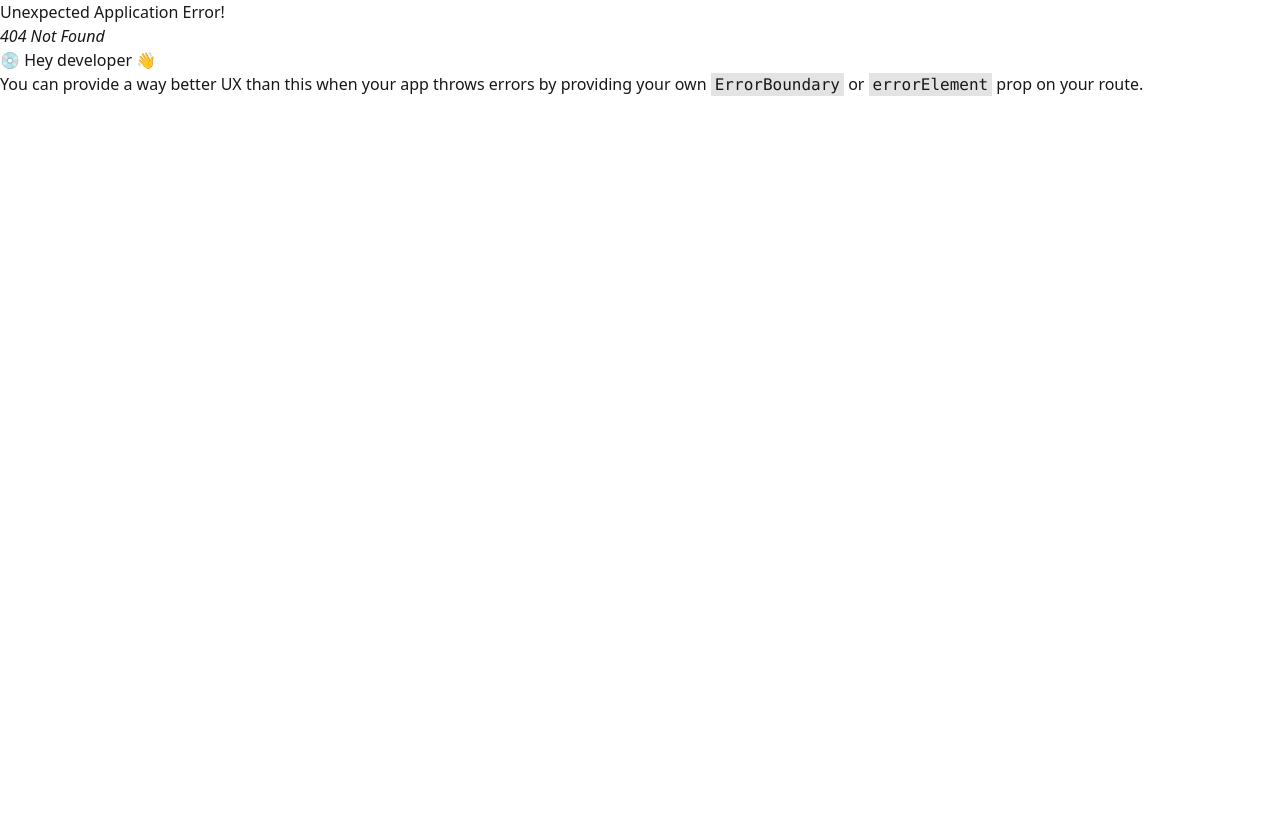
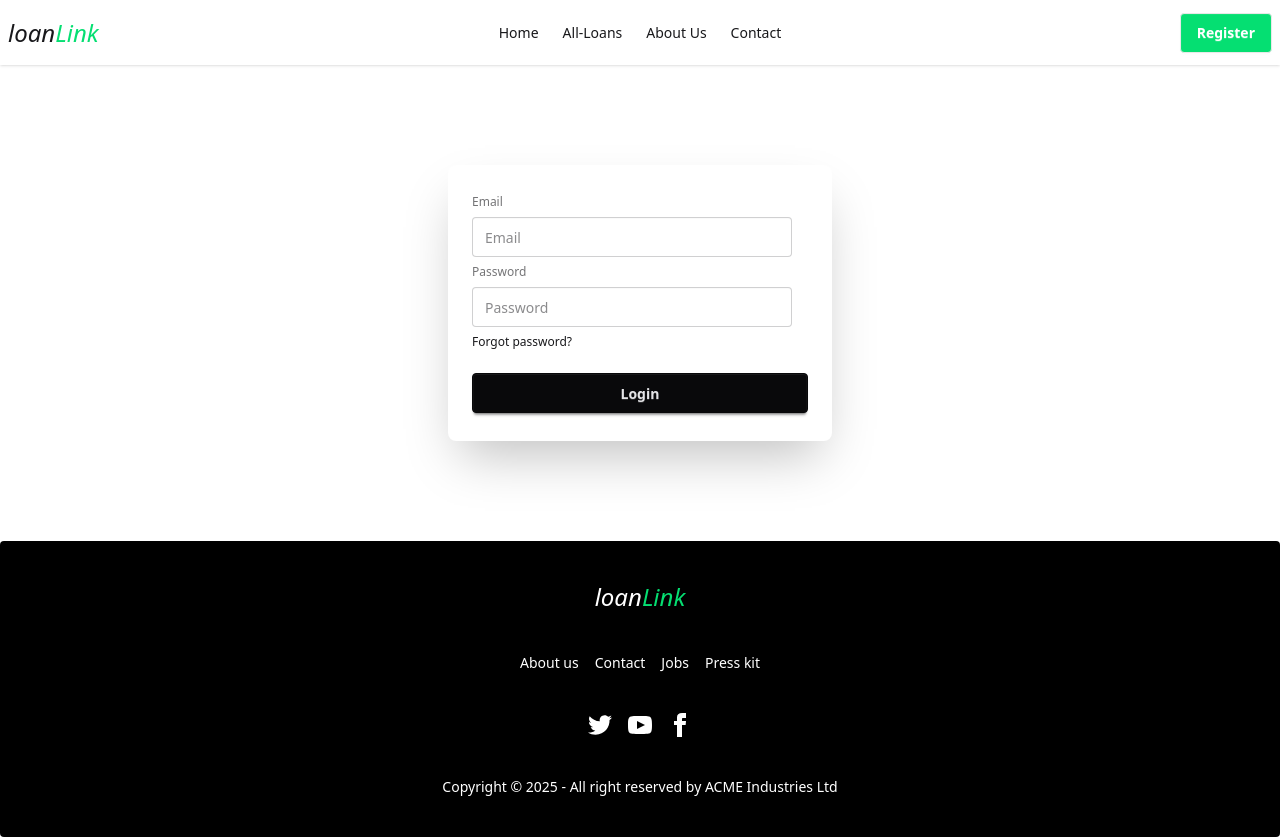
Before and after one commit to istiaquerijve/b12-a11, a React (Vite) app: page /register in a window 1280 px wide. Before the commit this address had no page. Before the commit the page ends 800 px from the top, so only its background shows below. Built offline with nearby package versions, Linux system fonts and the light colour scheme.

Commit message:
register

```diff
--- a/package.json
+++ b/package.json
@@ -13,6 +13,7 @@
     "@tailwindcss/vite": "^4.1.17",
     "react": "^19.2.0",
     "react-dom": "^19.2.0",
+    "react-hook-form": "^7.68.0",
     "react-router": "^7.10.1",
     "tailwindcss": "^4.1.17"
   },
--- /dev/null
+++ b/src/Pages/Auth/Registre.jsx
@@ -0,0 +1,47 @@
+import React from 'react';
+import { useForm } from 'react-hook-form';
+
+const Registre = () => {
+
+    const {
+        register,
+        handleSubmit,
+        formState: { errors }
+    } = useForm();
+
+    const handleRegistration = (data) => {
+        console.log("After register", data);
+
+    }
+
+    return (
+        <div>
+           <form onSubmit={handleSubmit(handleRegistration)}>
+            <div className="card bg-base-100 w-full max-w-sm shrink-0 shadow-2xl mt-25 mb-25 mx-auto">
+                <div className="card-body">
+                    <fieldset className="fieldset">
+                        {/* email */}
+                    <label className="label">Email</label>
+                    <input type="email" {...register("email", {required: true})} className="input" placeholder="Email" />
+                    {
+                        errors.email?.type === "required" && <p className='text-red-500'>Email is required</p>
+                    }
+
+                    {/* password */}
+                    <label className="label">Password</label>
+                    <input type="password" {...register("password", {required: true, minLength: 6, })} className="input" placeholder="Password" />
+                    {
+                        errors.password?.type === "minLength" && <p className='text-red-500'>Password must be 6 characteres</p>
+                    }
+
+                    <div><a className="link link-hover">Forgot password?</a></div>
+                    <button className="btn btn-neutral mt-4">Login</button>
+                    </fieldset>
+                </div>
+                </div>
+           </form>
+        </div>
+    );
+};
+
+export default Registre;
--- a/src/Pages/Home/Home.jsx
+++ b/src/Pages/Home/Home.jsx
@@ -1,9 +1,17 @@
 import React from 'react';
+import Logo from '../../Component/Logo/Logo';
 
 const Home = () => {
     return (
         <div>
+           <div className='bg-gradient-to-r from-[#632EE3] to-[#9F62F2] p-20 mx-auto max-w-6/12 max-h-6/12 rounded-2xl mt-10 mb-10 items-center'>
+              <div className="ml-40 mb-10"> <Logo /></div>
+                <h1><i className='text-white ml-10'>Easy and fast loan facilities to help fulfill your dreams</i></h1>
+                <div>
+                    <button className='btn bg-green-400 text-white ml-40 mt-10'>Apply for Loan</button>
+                </div>
 
+            </div>
         </div>
     );
 };
--- a/src/Pages/Shared/Navber.jsx
+++ b/src/Pages/Shared/Navber.jsx
@@ -1,6 +1,6 @@
 import React from 'react';
 import Logo from '../../Component/Logo/Logo';
-import { NavLink } from 'react-router';
+import { Link, NavLink } from 'react-router';
 
 const Navber = () => {
     const link = <>
@@ -23,7 +23,7 @@ const Navber = () => {
                        {link}
                     </ul>
                     </div>
-                    <a className="btn btn-ghost text-xl"><Logo/></a>
+                    <Logo/>
                 </div>
                 <div className="navbar-center hidden lg:flex">
                     <ul className="menu menu-horizontal px-1">
@@ -31,7 +31,7 @@ const Navber = () => {
                     </ul>
                 </div>
                 <div className="navbar-end">
-                    <button className='btn  bg-green-400'>Register</button>
+                    <Link to="/register"><button className='btn  bg-green-400 text-white'>Register</button></Link>
                 </div>
                 </div>
         </div>
--- a/src/routes/router.jsx
+++ b/src/routes/router.jsx
@@ -1,6 +1,7 @@
 import { createBrowserRouter } from "react-router";
 import Rootlayout from "../layout/Rootlayout";
 import Home from "../Pages/Home/Home";
+import Registre from "../Pages/Auth/Registre";
 
 export const router = createBrowserRouter([
   {
@@ -9,7 +10,12 @@ export const router = createBrowserRouter([
     children: [
         {
             index: true,
+            path: "/",
             Component: Home,
+        },
+        {
+          path: "/register",
+          Component: Registre
         }
     ]
   },
```
Also changed, not shown: 1 other file (tests, documents, lock files or other folders).
